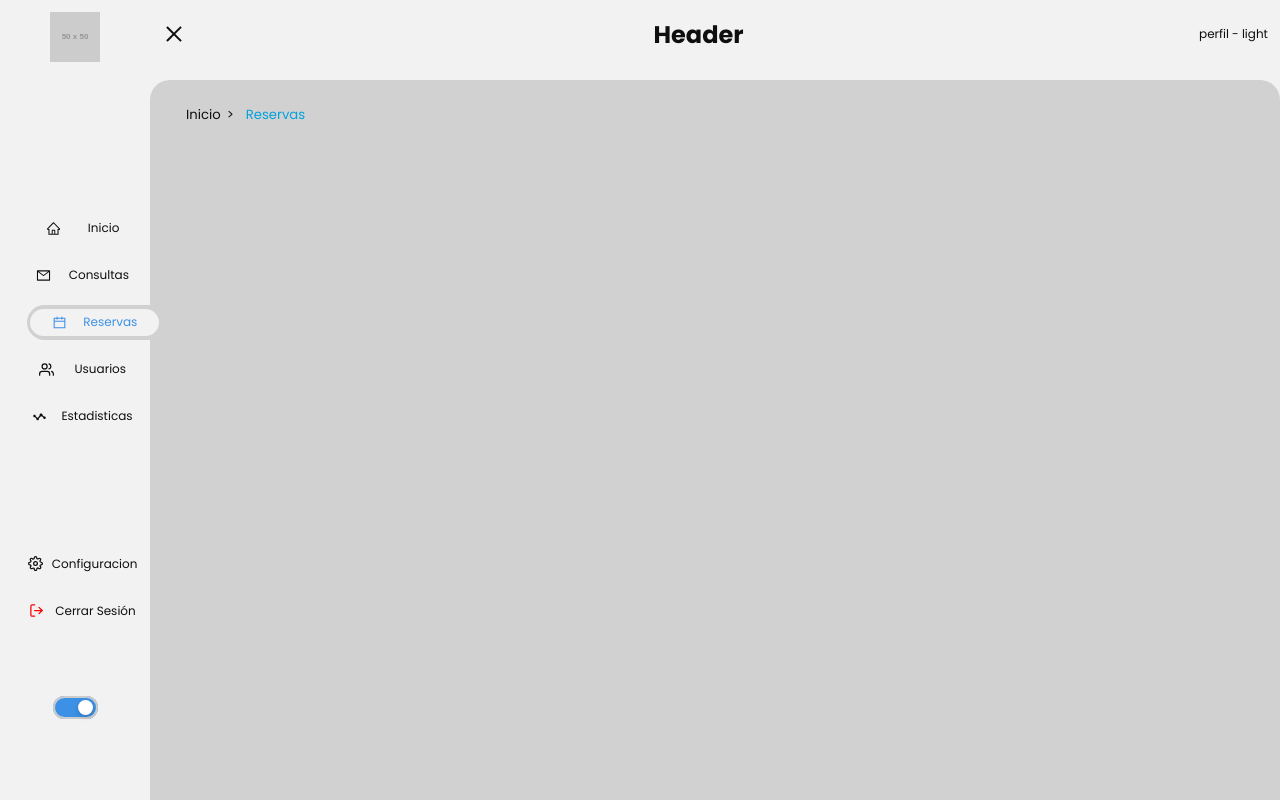
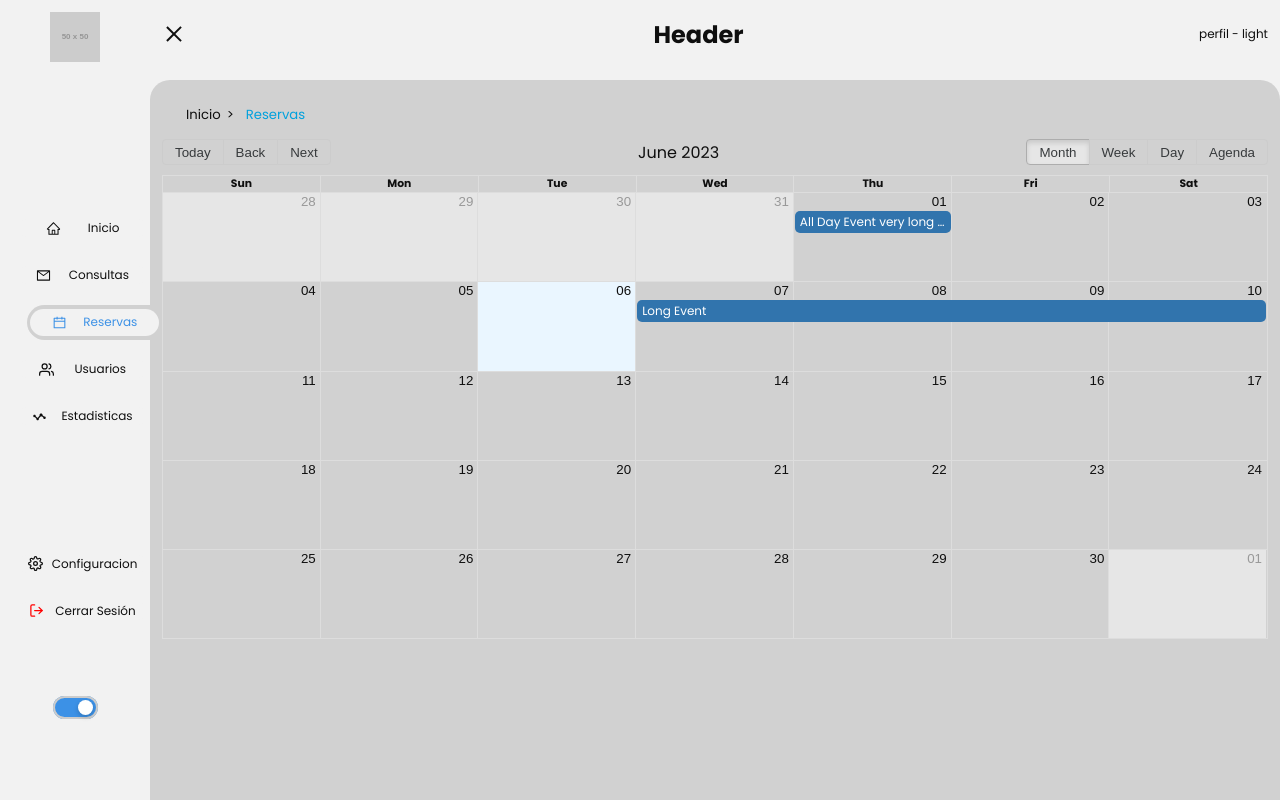
Before and after one commit to F4bian-pacheco/app-gestion-consultas, a Next.js app: page /dashboard/reservas in a window 1280 px wide. Built offline with nearby package versions, Linux system fonts and the light colour scheme.

Commit message:
feat: añadi un calendario en reservas

```diff
--- a/components/Consultas/Consultas.tsx
+++ b/components/Consultas/Consultas.tsx
@@ -1,8 +1,7 @@
 import React from 'react'
-import Breadcrumbs from '../BreadCrumb'
 import {
   ConsultaDashboardContainer
-} from '../styled/Consulta.styled'
+} from '../styled/Consultas.styled'
 import Tabs from '../Tabs'
 
 
--- /dev/null
+++ b/components/MyCalendar.tsx
@@ -0,0 +1,37 @@
+import { Calendar, momentLocalizer } from 'react-big-calendar'
+import moment from 'moment'
+import 'moment-timezone'
+import "react-big-calendar/lib/css/react-big-calendar.css";
+
+
+moment.tz.setDefault("America/Bogota")
+
+const localizer = momentLocalizer(moment)
+
+const myEventsList = [
+  {
+    title: 'All Day Event very long title',
+    start: moment("2023-06-01T10:00:00").toDate(),
+    end: moment("2023-06-01T12:00:00").toDate(),
+  },
+  {
+    title: 'Long Event',
+    start: moment("2023-06-07T10:00:00").toDate(),
+    end: moment("2023-06-10T12:00:00").toDate(),
+  }
+]
+
+const MyCalendar = (props) => (
+  <div>
+    <Calendar
+      defaultView={"month"}
+      localizer={localizer}
+      events={myEventsList}
+      startAccessor="start"
+      endAccessor="end"
+      style={{ height: 500 }}
+    />
+  </div>
+)
+
+export default MyCalendar
--- /dev/null
+++ b/components/Reservas/Reservas.tsx
@@ -0,0 +1,14 @@
+import React from 'react'
+import ReservasDashboardContainer from '../styled/Reservas.styled'
+import MyCalendar from '../MyCalendar'
+
+
+function ReservasContainerComponent() {
+  return (
+    <ReservasDashboardContainer>
+      <MyCalendar />
+    </ReservasDashboardContainer>
+  )
+}
+
+export default ReservasContainerComponent
--- /dev/null
+++ b/components/styled/Reservas.styled.tsx
@@ -0,0 +1,10 @@
+import styled from "styled-components";
+
+
+const ReservasContainer = styled.div`
+  width: 100%;
+  height: 100%;
+`
+
+
+export default ReservasContainer
--- a/package.json
+++ b/package.json
@@ -8,8 +8,10 @@
   "dependencies": {
     "framer-motion": "^10.12.12",
     "hamburger-react": "^2.5.0",
+    "moment": "^2.29.4",
     "next": "latest",
     "react": "^18.2.0",
+    "react-big-calendar": "^1.8.1",
     "react-dom": "^18.2.0",
     "react-icons": "^4.8.0",
     "react-spinners-kit": "^1.9.1",
--- a/pages/dashboard/index.tsx
+++ b/pages/dashboard/index.tsx
@@ -17,7 +17,7 @@ function index() {
         <title>Inicio</title>
       </Head>
       <ContentDashboard titulo={"Home"}>
-
+        {/* insertar cards */}
       </ContentDashboard>
     </>
   )
--- a/pages/dashboard/reservas.tsx
+++ b/pages/dashboard/reservas.tsx
@@ -1,7 +1,7 @@
 import React from 'react'
-import Dashboard from '../../components/hocs/Dashboard'
 import ContentDashboard from '../../components/hocs/ContentDashboard'
 import Head from 'next/head'
+import ReservasContainerComponent from '../../components/Reservas/Reservas'
 
 function reservasPage({ children }) {
   return (
@@ -10,7 +10,7 @@ function reservasPage({ children }) {
         <title>Reservas</title>
       </Head>
       <ContentDashboard titulo={"reservas"}>
-        {children}
+        <ReservasContainerComponent />
       </ContentDashboard>
     </>
   )
```
Also changed, not shown: components/styled/Consultas.styled.tsx (renamed from components/styled/Consulta.styled.tsx), 1 other file (tests, documents, lock files or other folders).
